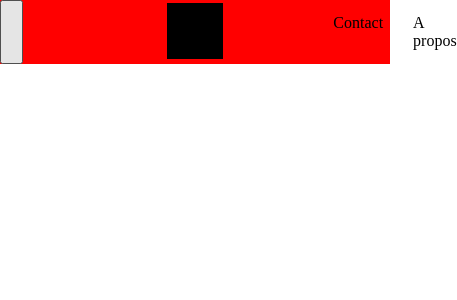
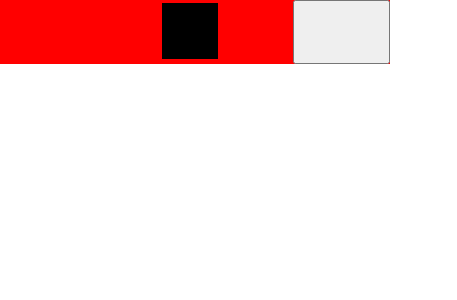
Before and after one commit to Sikiroux/CEF-Angular1, an Angular app in the folder AuPetitVillage/: page / in a window 390 px wide. Shown: the top 300 px of the page, 457 px wide, since content can reach past the window. Built offline with nearby package versions, Linux system fonts and the light colour scheme.

Commit message:
Solve display issue with grid system

```diff
--- a/AuPetitVillage/src/app/header/header.component.css
+++ b/AuPetitVillage/src/app/header/header.component.css
@@ -1,6 +1,6 @@
 .header {
     position: sticky;
-    background-color: red;
+    background-color: rgb(255, 0, 0);
     height: 64px;
     width: 100%;
     padding: 0;
@@ -12,14 +12,6 @@
 .header__burger-button {
     display: none;
 }
-
-@media screen and (max-width: 840px) {
-    .header__burger-button {
-        display: block;
-    }
-
-}
-
 
 
 .header__home-link.logo {
@@ -45,3 +37,28 @@
     text-decoration: none;
     color: black;
 }
+
+@media screen and (max-width: 840px) {
+    .header__burger-button {
+        display: block;
+        grid-column: 4/6;
+        order: 1;
+    }
+
+    .header {
+        width: 100%;
+        padding: 0;
+        display: grid;
+        grid-template-columns: repeat(4, 1fr);
+        gap: 10px;
+    }
+
+    .header__home-link.logo {
+        grid-column: 2/4;
+        justify-self: center;
+    }
+
+    .header__links-container {
+       display: none;
+    }
+}
--- a/AuPetitVillage/src/app/header/header.component.html
+++ b/AuPetitVillage/src/app/header/header.component.html
@@ -1,10 +1,10 @@
 <div class="header">
-    <button class="header__burger-button"></button>
+    <button class="header__burger-button" (click)="openMenu()"></button>
     <a class="header__home-link logo">
         <img>
     </a>
-    <div class="header__links-container">
+    <nav class="header__links-container">
         <a href="#" class="contact-link">Contact</a>
         <a href="#" class="about-link">A propos</a>
-    </div>
+    </nav>
 </div>
--- a/AuPetitVillage/src/app/header/header.component.ts
+++ b/AuPetitVillage/src/app/header/header.component.ts
@@ -1,4 +1,4 @@
-import { Component } from '@angular/core';
+import { Component, OnInit } from '@angular/core';
 
 @Component({
   selector: 'app-header',
@@ -7,4 +7,18 @@ import { Component } from '@angular/core';
 })
 export class HeaderComponent {
 
+
+  ngOnInit(): void{
+  }
+
+  openMenu(): void{
+    const burgerMenu = document.querySelector(".header__links-container");
+    if(burgerMenu instanceof HTMLElement) {
+      if (burgerMenu.style.display === "block") {
+        burgerMenu.style.display = "none";
+      } else {
+        burgerMenu.style.display = "block";
+      }
+    }
+  }
 }
--- a/AuPetitVillage/src/styles.css
+++ b/AuPetitVillage/src/styles.css
@@ -1,4 +1,6 @@
 /* You can add global styles to this file, and also import other style files */
-body {
+html, body {
     margin: 0;
+    min-width: 100%;
+    min-height: 100%;
 }
```
